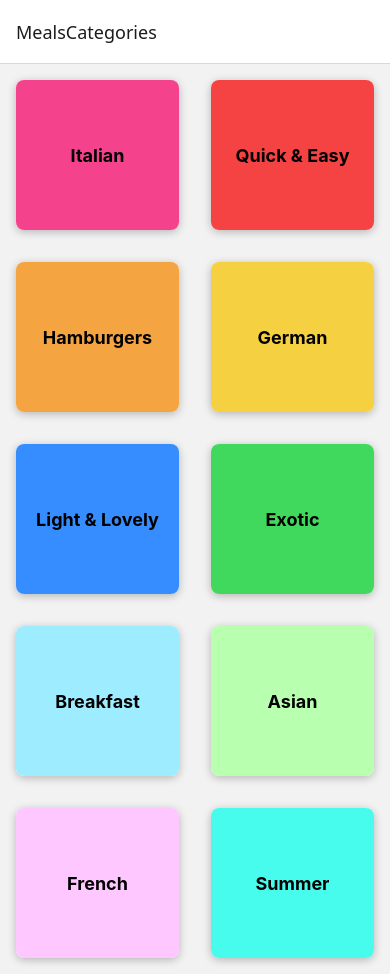
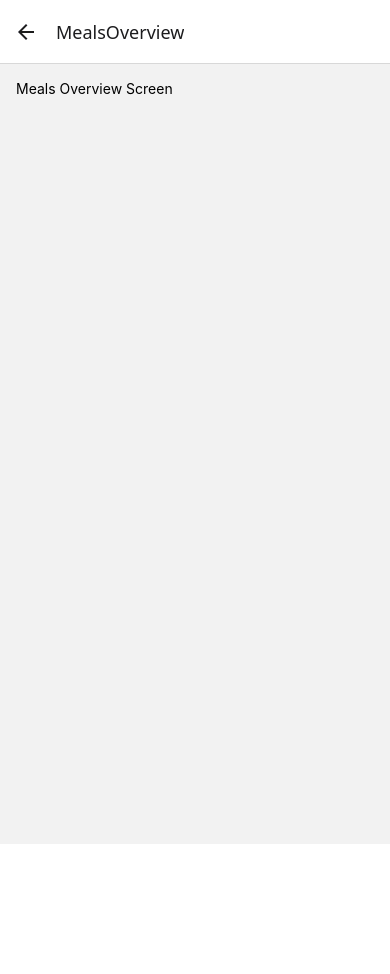
Before and after one commit to arnoldpaye/RNMealsApp, a React Native app: screen /MealsOverview in a window 390 px wide. After the commit the page ends 844 px from the top, so only its background shows below. Built offline with nearby package versions, Linux system fonts and the light colour scheme.

Commit message:
feat: add MealsOverviewScreen and enable navigation to it from CategoriesScreen

```diff
--- a/App.js
+++ b/App.js
@@ -4,6 +4,7 @@
 import { createStackNavigator } from "@react-navigation/stack";
 
 import CategoriesScreen from "./screens/CategoriesScreen";
+import MealsOverviewScreen from "./screens/MealsOverviewScreen";
 
 const Stack = createStackNavigator();
 
@@ -14,6 +15,7 @@
       <NavigationContainer>
         <Stack.Navigator>
           <Stack.Screen name="MealsCategories" component={CategoriesScreen} />
+          <Stack.Screen name="MealsOverview" component={MealsOverviewScreen} />
         </Stack.Navigator>
       </NavigationContainer>
     </>
--- a/components/CategoryGridTile.js
+++ b/components/CategoryGridTile.js
@@ -1,6 +1,6 @@
 import { Platform, Pressable, Text, StyleSheet, View } from "react-native";
 
-function CategoryGridTile({ title, color }) {
+function CategoryGridTile({ title, color, onPress }) {
   return (
     <View style={styles.gridItem}>
       <Pressable
@@ -9,6 +9,7 @@
           styles.button,
           pressed ? styles.buttonPressed : null,
         ]}
+        onPress={onPress}
       >
         <View style={[styles.innerContainer, { backgroundColor: color }]}>
           <Text style={styles.title}>{title}</Text>
--- a/screens/CategoriesScreen.js
+++ b/screens/CategoriesScreen.js
@@ -3,11 +3,20 @@
 import { CATEGORIES } from "../data/dummy-data";
 import CategoryGridTile from "../components/CategoryGridTile";
 
-function renderCategoryItem({ item }) {
-  return <CategoryGridTile title={item.title} color={item.color} />;
-}
+function CategoriesScreen({ navigation }) {
+  function renderCategoryItem({ item }) {
+    function pressHandler() {
+      navigation.navigate("MealsOverview");
+    }
 
-function CategoriesScreen() {
+    return (
+      <CategoryGridTile
+        title={item.title}
+        color={item.color}
+        onPress={pressHandler}
+      />
+    );
+  }
   return (
     <FlatList
       data={CATEGORIES}
--- /dev/null
+++ b/screens/MealsOverviewScreen.js
@@ -0,0 +1,20 @@
+import { StyleSheet, Text, View } from "react-native";
+
+import { MEALS } from "../data/dummy-data";
+
+function MealsOverviewScreen() {
+  return (
+    <View style={styles.container}>
+      <Text>Meals Overview Screen</Text>
+    </View>
+  );
+}
+
+export default MealsOverviewScreen;
+
+const styles = StyleSheet.create({
+  container: {
+    flex: 1,
+    padding: 16,
+  },
+});
```
